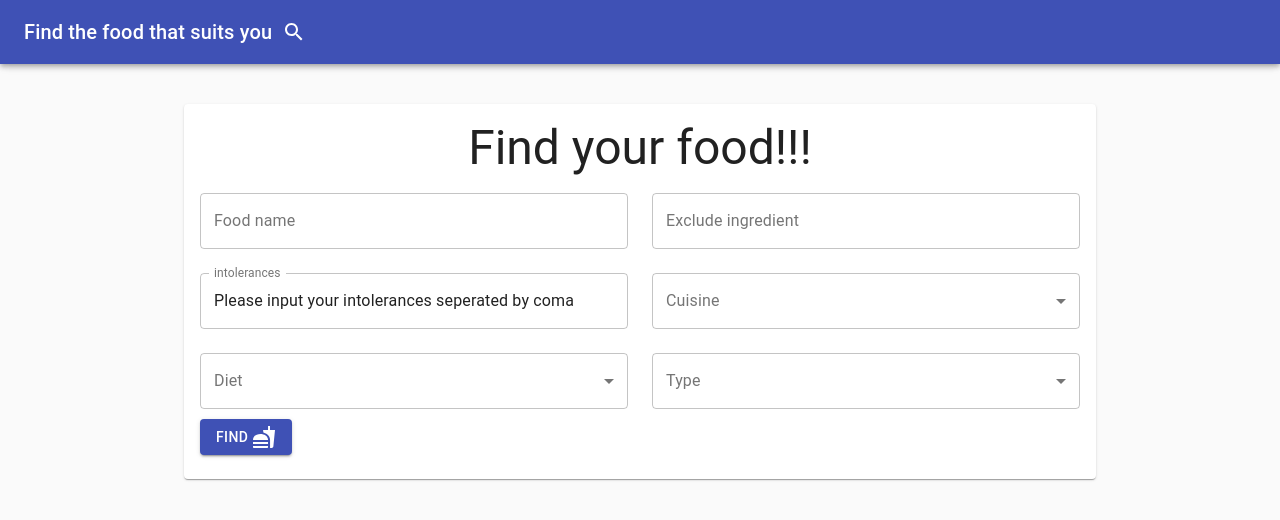
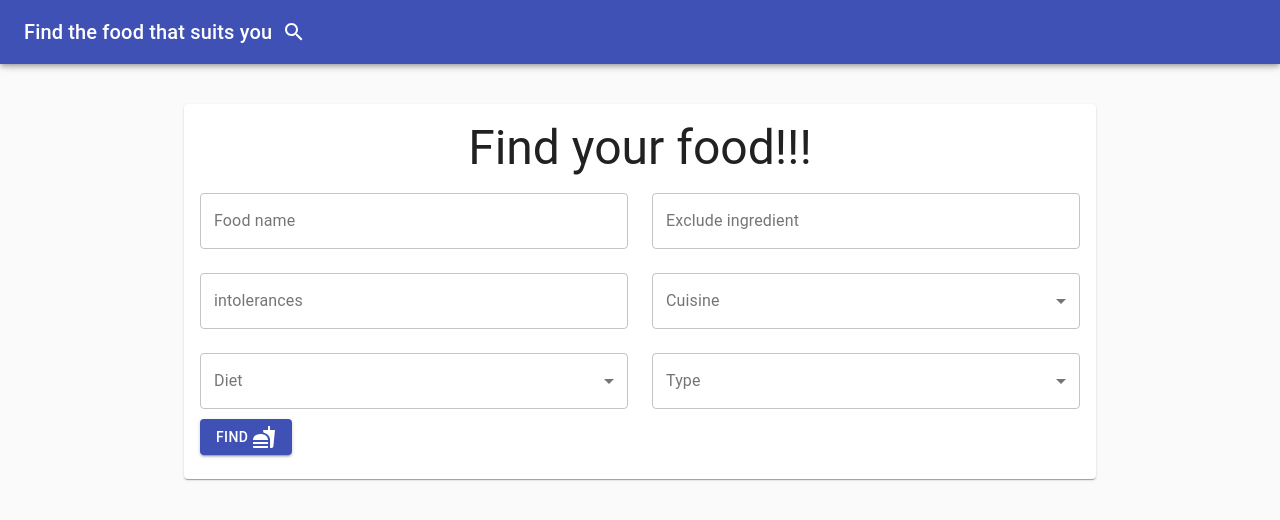
Before and after one commit to Agon269/Food-Recommender, a React (Create React App) app: page / in a window 1280 px wide. Shown: the top 520 px of the page. Built offline with nearby package versions, Linux system fonts and the light colour scheme; no server answers.

Commit message:
fixed small issues

```diff
--- a/src/components/Form.js
+++ b/src/components/Form.js
@@ -16,7 +16,7 @@ export class Form extends React.Component {
     query: "",
     cuisine: "",
     diet: "",
-    intolerances: "Please input your intolerances seperated by coma",
+    intolerances: "",
     exclude: "",
     type: "",
   };
```
